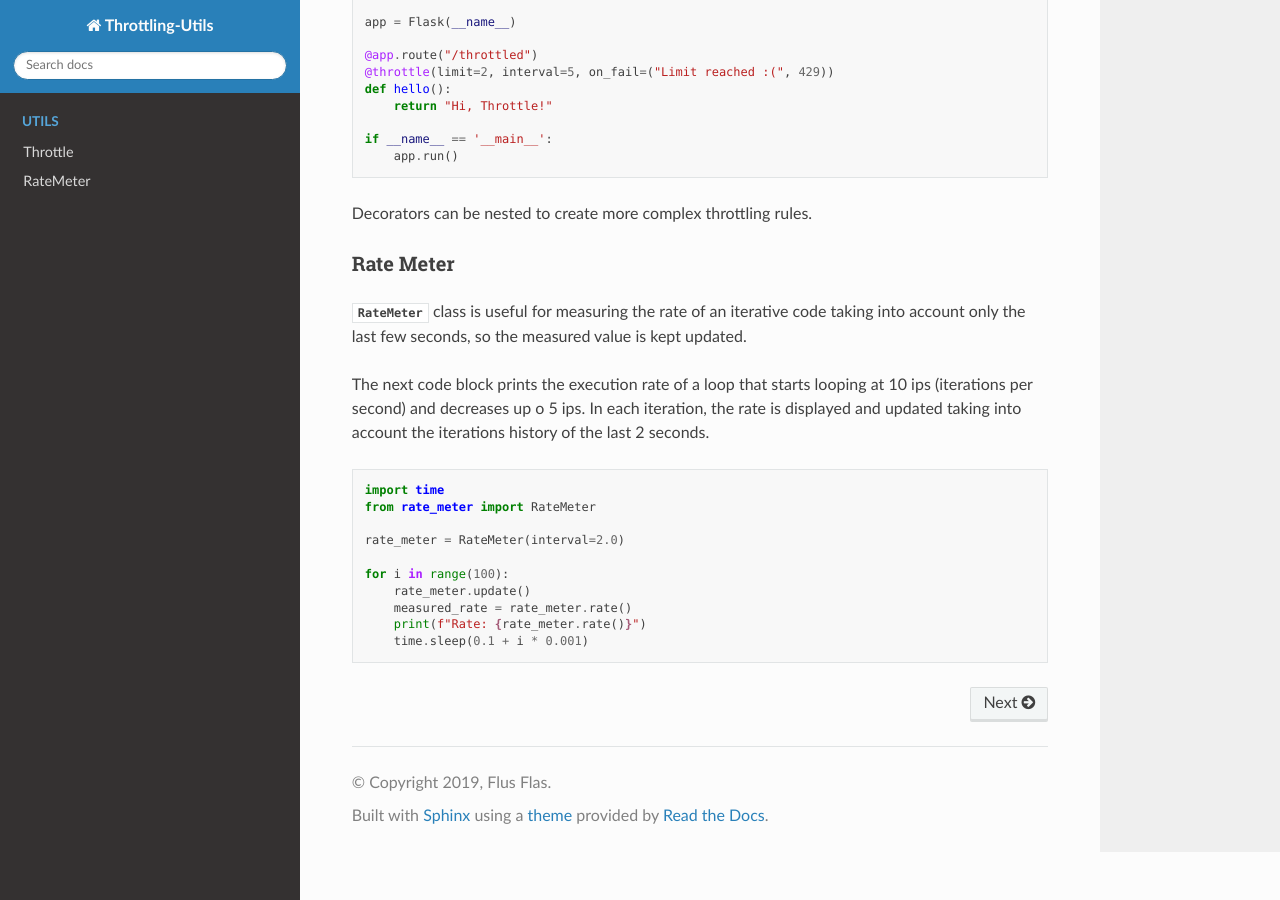
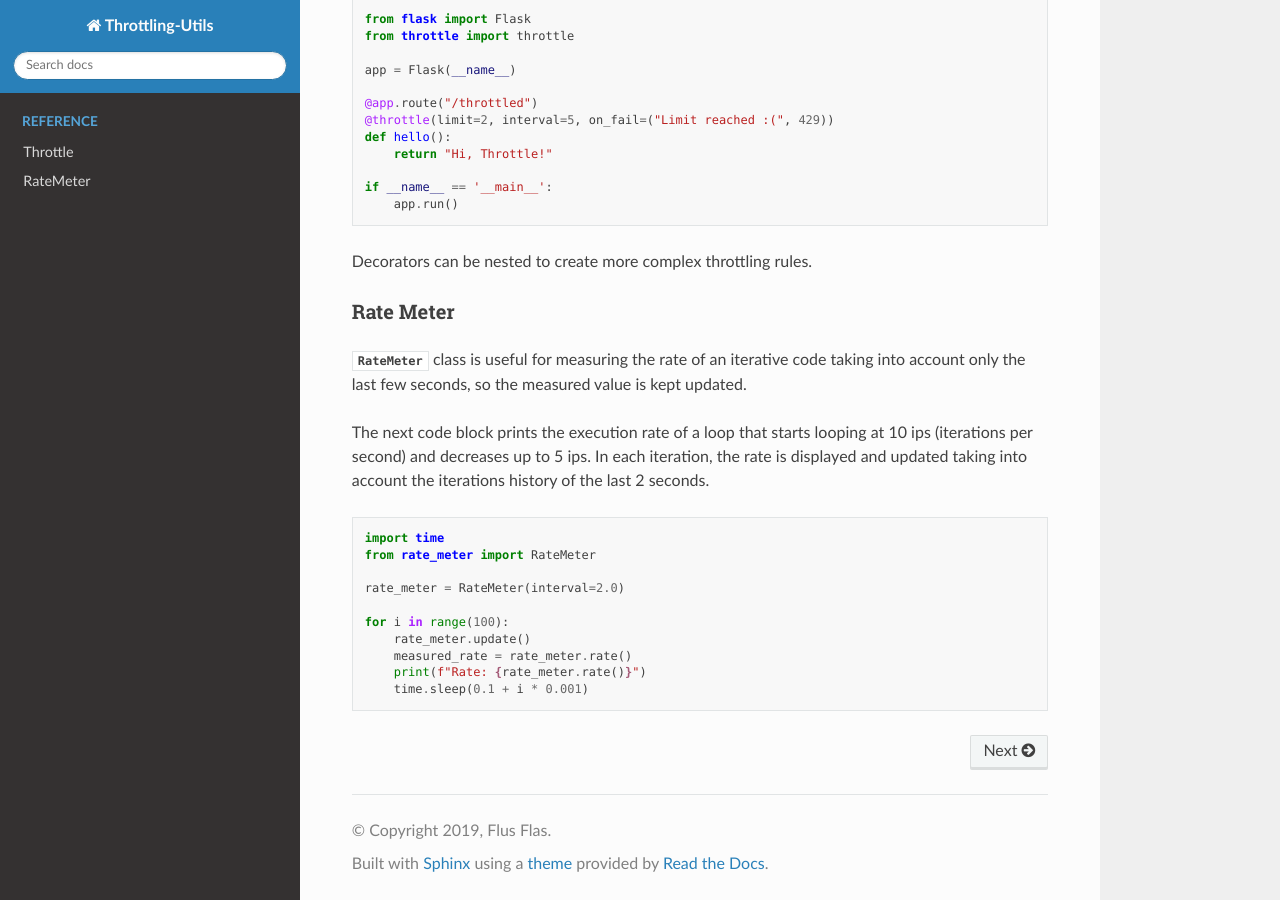
Before and after one commit to flusflas/pythrottle, a Sphinx documentation site: the page built from docs/index.rst, in a window 1280 px wide and 900 px high, scrolled down 1662 px. Built offline with Sphinx 7.4.7 and the Read the Docs theme 2.0.0, drawn with Linux system fonts in a browser that asks for light colours; some of the changed text lies outside the part shown.

Commit message:
Generate index.rst from README.rst
index.rst is now generated dynamically from README.rst. Every time the
documentation is build (make html) the script gen_index.py is run to
read README.rst, make the necessary changes and write it to index.rst.

```diff
--- /dev/null
+++ b/docs/gen_index.py
@@ -0,0 +1,34 @@
+#!/usr/bin/python
+
+
+def add_links_to_doc(readme):
+    readme = readme.replace("``Throttle.loop()``",
+                            ":func:`Throttle.loop() <throttle.Throttle.loop>`")
+
+    readme = readme.replace("``Throttle.aloop()``",
+                            ":func:`Throttle.aloop() <throttle.Throttle.aloop>`")
+
+    readme = readme.replace("``throttle.throttle()``",
+                            ":func:`~throttle.throttle`")
+
+    readme = readme.replace("``throttle.athrottle()``",
+                            ":func:`~throttle.athrottle`")
+
+    readme = readme.replace("``RateMeter``",
+                            ":class:`~rate_meter.RateMeter`")
+
+    return readme
+
+
+def main():
+    with open("../README.rst", 'r') as f:
+        readme = f.read()
+
+    readme = add_links_to_doc(readme)
+
+    with open("index.rst", 'w') as f:
+        f.write(readme)
+
+
+if __name__ == '__main__':
+    main()
--- a/docs/index.rst
+++ b/docs/index.rst
@@ -1,38 +1,37 @@
-===========================
-Welcome to Throttling-Utils
-===========================
+Throttling-Utils
+================
+
+|pipeline status| |coverage report|
 
 This project offers some convenient tools for throttling and controlling
-the execution of functions or iterative blocks of Python code.
+the execution timing of functions or iterative blocks of Python code.
 
 Key Features
-============
+------------
 
- - Simple and time-accurate loop iterations
- - Support for synchronous and asynchronous programming
- - Rate limiting consecutive function calls
- - Rate measurement for loops
+-  Simple and time-accurate loop iterations
+-  Support for synchronous and asynchronous programming
+-  Rate limiting consecutive function calls
+-  Rate measurement for loops
 
 Installation
-============
+------------
 
-.. code-block:: bash
+.. code:: console
 
-   $ pip install throttling-utils
+    $ pip install throttling-utils
 
 Getting started
-===============
+---------------
 
 Throttle
---------
+~~~~~~~~
 
 A basic use for throttling the execution of a code block is using
-:func:`Throttle.loop() <throttle.Throttle.loop>`
-(or :func:`Throttle.aloop() <throttle.Throttle.aloop>` for
-asynchronous mode). This will allow execution of the code every ``1 / rate``
-seconds:
+:func:`Throttle.loop() <throttle.Throttle.loop>` (or :func:`Throttle.aloop() <throttle.Throttle.aloop>` for asynchronous mode).
+This will allow execution of the code every ``1 / rate`` seconds:
 
-.. code-block:: python3
+.. code:: python
 
     from throttle import Throttle
 
@@ -43,12 +42,11 @@
         # Do something
         print(f"Iteration {i}")
 
+The next example code records a 15-seconds video file from the default
+video source at an accurate frame rate of 24 fps using
+`OpenCV <https://opencv-python-tutroals.readthedocs.io/en/latest/>`__.
 
-The next example code records a 15-seconds video file from the default video
-source at an accurate frame rate of 24 fps using
-`OpenCV <https://opencv-python-tutroals.readthedocs.io/en/latest/>`_.
-
-.. code-block:: python3
+.. code:: python
 
     import cv2
     from throttle import Throttle
@@ -69,22 +67,25 @@
         if cv2.waitKey(1) & 0xFF == ord('q'):
             break
 
-If you simply `sleep() <https://docs.python.org/3/library/time.html?highlight=time%20sleep#time.sleep>`_ for ``1 / 24`` seconds between frame capture, there
-would be a difference between the capture rate and the output video rate
-because of the time required for frame capture. If you also add image
-processing (motion detection, text overlay...), the delay could cause the
-output to be completely out of sync.
+If you simply
+`sleep() <https://docs.python.org/3/library/time.html?highlight=time%20sleep#time.sleep>`__
+for ``1 / 24`` seconds between frame capture, there would be a
+difference between the capture rate and the output video rate because of
+the time required for frame capture. If you also add image processing
+(motion detection, text overlay...), the delay could cause the output to
+be completely out of sync.
 
 Throttle decorators
--------------------
+~~~~~~~~~~~~~~~~~~~
 
 You can also use :func:`~throttle.throttle` and :func:`~throttle.athrottle`
-decorators to limit the number of calls to a function. In the next example,
-the function ``hello()`` is decorated to rate-limit the ``/throttled``
-endpoint, using a `Flask <https://palletsprojects.com/p/flask/>`_ server.
-Only 2 requests will be served every 5 seconds.
+decorators to limit the number of calls to a function. In the next
+example, the function ``hello()`` is decorated to rate-limit the
+``/throttled`` endpoint, using a
+`Flask <https://palletsprojects.com/p/flask/>`__ server. Only 2 requests
+will be served every 5 seconds.
 
-.. code-block::
+.. code:: python
 
     from flask import Flask
     from throttle import throttle
@@ -102,18 +103,18 @@
 Decorators can be nested to create more complex throttling rules.
 
 Rate Meter
-----------
+~~~~~~~~~~
 
-:class:`~rate_meter.RateMeter` class is useful for measuring the rate of an
-iterative code taking into account only the last few seconds, so the measured
+:class:`~rate_meter.RateMeter` class is useful for measuring the rate of an iterative
+code taking into account only the last few seconds, so the measured
 value is kept updated.
 
-The next code block prints the execution rate of a loop that starts looping
-at 10 ips (iterations per second) and decreases up o 5 ips. In each iteration,
-the rate is displayed and updated taking into account the iterations history
-of the last 2 seconds.
+The next code block prints the execution rate of a loop that starts
+looping at 10 ips (iterations per second) and decreases up to 5 ips. In
+each iteration, the rate is displayed and updated taking into account
+the iterations history of the last 2 seconds.
 
-.. code-block::
+.. code:: python
 
     import time
     from rate_meter import RateMeter
@@ -126,10 +127,15 @@
         print(f"Rate: {rate_meter.rate()}")
         time.sleep(0.1 + i * 0.001)
 
+.. |pipeline status| image:: https://gitlab.com/flusflas/throttling-utils/badges/develop/pipeline.svg
+   :target: https://gitlab.com/flusflas/throttling-utils/pipelines
+.. |coverage report| image:: https://gitlab.com/flusflas/throttling-utils/badges/develop/coverage.svg
+   :target: https://gitlab.com/flusflas/throttling-utils
+
 
 .. toctree::
    :hidden:
-   :caption: Utils
+   :caption: Reference
 
    modules/throttle
    modules/rate_meter
```
Also changed, not shown: README.rst (+8 -0 lines), 1 other file.
